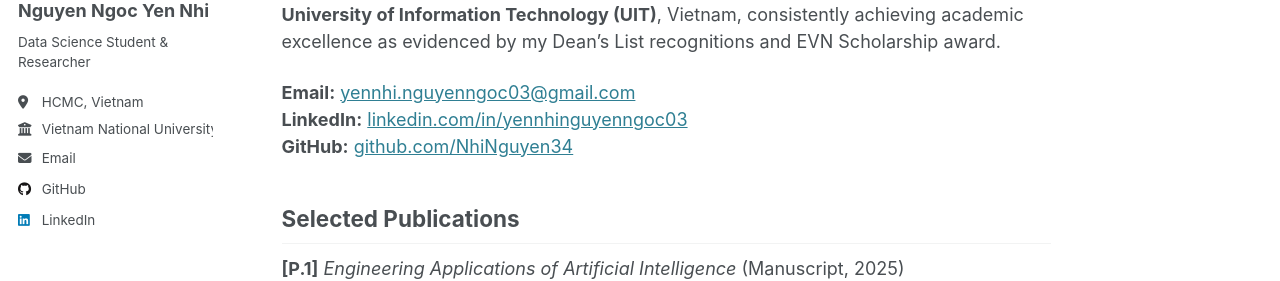
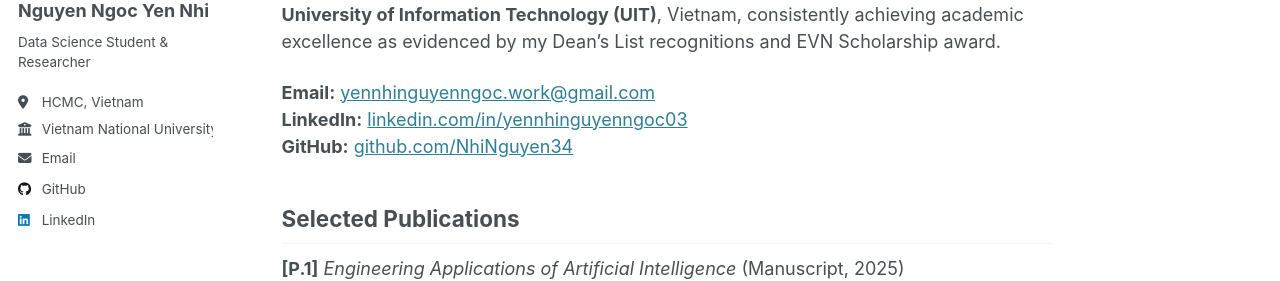
Before and after one commit to dalietnguyen342/dalietnguyen342.github.io, a Jekyll site: the page built from _pages/about.md, in a window 1280 px wide and 1328 px high. Shown: the part 302-583 px from the top of the window. Built offline with Jekyll 4.4.1, drawn with Linux system fonts in a browser that asks for light colours.

Commit message:
Update about.md

```diff
--- a/_pages/about.md
+++ b/_pages/about.md
@@ -12,7 +12,7 @@ redirect_from:
 
 Welcome to my homepage! I'm **Nguyen Ngoc Yen Nhi**. Currently, I work as a **Biostatistician / Data Science Intern** at [Oxford University Clinical Research Unit (OUCRU)](https://www.oucru.org/) in Ho Chi Minh City, Vietnam, where I apply advanced statistical techniques and machine learning methods to biomedical research. I am also an active research team member at **DS@UIT Club**, where I contribute to innovative projects in artificial intelligence and machine learning. I am pursuing my **Bachelor of Science in Data Science** at the **University of Information Technology (UIT)**, Vietnam, consistently achieving academic excellence as evidenced by my Dean’s List recognitions and EVN Scholarship award.
 
-**Email:** [yennhi.nguyenngoc03@gmail.com](mailto:yennhi.nguyenngoc03@gmail.com)
+**Email:** [yennhinguyenngoc.work@gmail.com](mailto:yennhinguyenngoc.work@gmail.com)
 **LinkedIn:** [linkedin.com/in/yennhinguyenngoc03](https://www.linkedin.com/in/yennhinguyenngoc03/)
 **GitHub:** [github.com/NhiNguyen34](https://github.com/NhiNguyen34)
 
```
